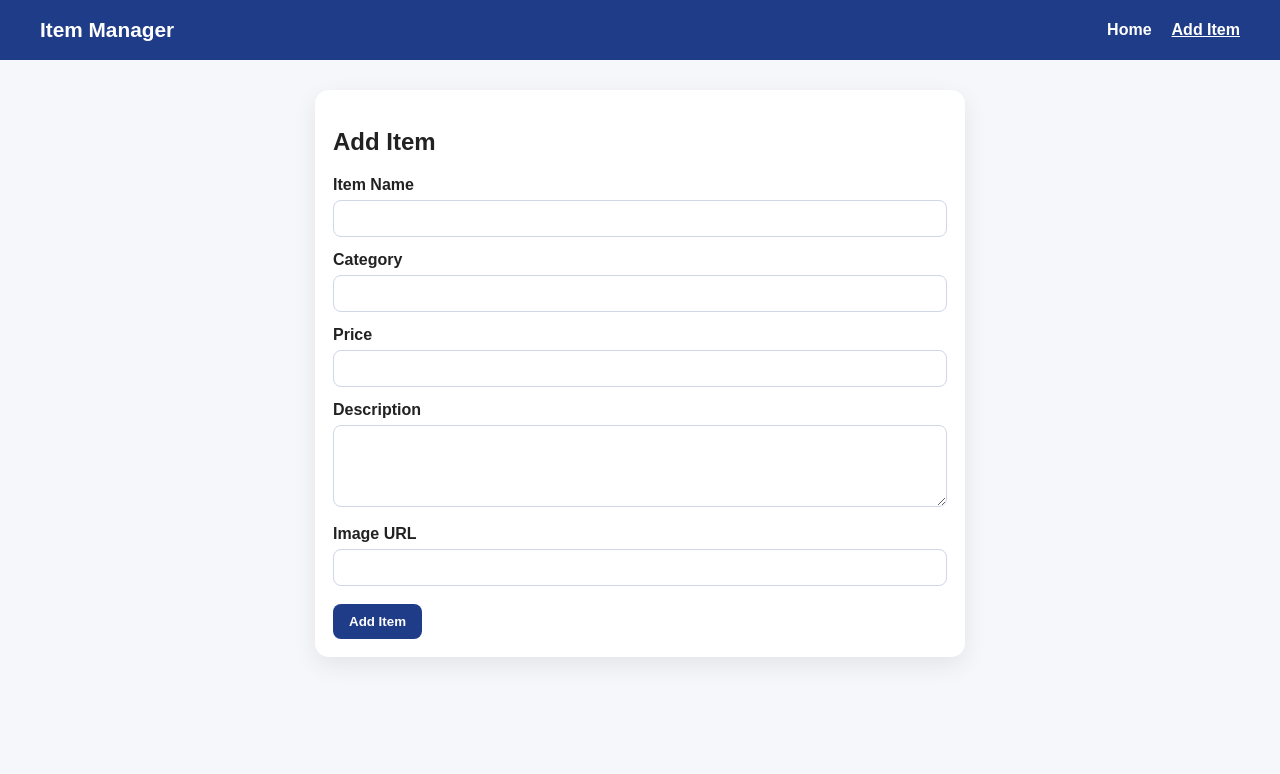
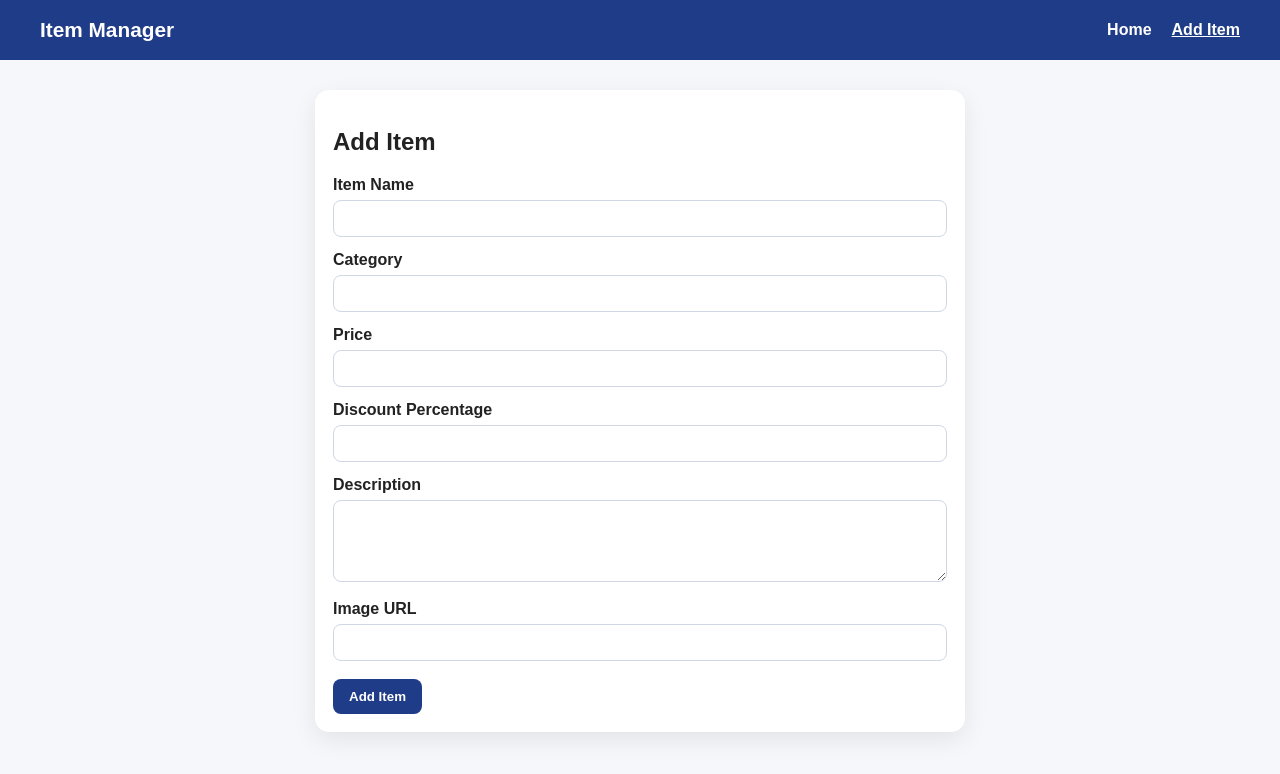
Before and after one commit to IT24100378/Project0, a React (Vite) app in the folder WMT_LabTest_Project/frontend/: page /add-item in a window 1280 px wide. Shown: the top 774 px of the page. Built offline with nearby package versions, Linux system fonts and the light colour scheme; no server answers.

Commit message:
feat: add discount percentage field to item flow
Agent-Logs-Url: https://github.com/IT24100378/Project0/sessions/1429497f-f262-4cfc-9ba7-15642f4321f5

Co-authored-by: IT24100378 <176557166+IT24100378@users.noreply.github.com>

```diff
--- a/WMT_LabTest_Project/frontend/src/components/ItemCard.jsx
+++ b/WMT_LabTest_Project/frontend/src/components/ItemCard.jsx
@@ -11,6 +11,7 @@ function ItemCard({ item, onDelete }) {
       <h3>{item.name}</h3>
       <p><strong>Category:</strong> {item.category}</p>
       <p><strong>Price:</strong> ${item.price}</p>
+      <p><strong>Discount Percentage:</strong> {item.discountPercentage}%</p>
       <p>{item.description}</p>
 
       <div className="card-actions">
--- a/WMT_LabTest_Project/frontend/src/components/ItemForm.jsx
+++ b/WMT_LabTest_Project/frontend/src/components/ItemForm.jsx
@@ -1,14 +1,17 @@
 import { useState } from "react";
 
 function ItemForm({ initialValues, onSubmit, submitText }) {
+  const defaultValues = {
+    name: "",
+    category: "",
+    price: "",
+    discountPercentage: "",
+    description: "",
+    imageUrl: "",
+  };
+
   const [formData, setFormData] = useState(
-    initialValues || {
-      name: "",
-      category: "",
-      price: "",
-      description: "",
-      imageUrl: "",
-    }
+    initialValues ? { ...defaultValues, ...initialValues } : defaultValues
   );
 
   const handleChange = (e) => {
@@ -21,6 +24,7 @@ function ItemForm({ initialValues, onSubmit, submitText }) {
     onSubmit({
       ...formData,
       price: Number(formData.price),
+      discountPercentage: Number(formData.discountPercentage),
     });
   };
 
@@ -43,6 +47,17 @@ function ItemForm({ initialValues, onSubmit, submitText }) {
         required
       />
 
+      <label>Discount Percentage</label>
+      <input
+        type="number"
+        name="discountPercentage"
+        value={formData.discountPercentage}
+        onChange={handleChange}
+        min="0"
+        max="100"
+        required
+      />
+
       <label>Description</label>
       <textarea
         name="description"
```
Also changed, not shown: 1 other file (tests, documents, lock files or other folders).
